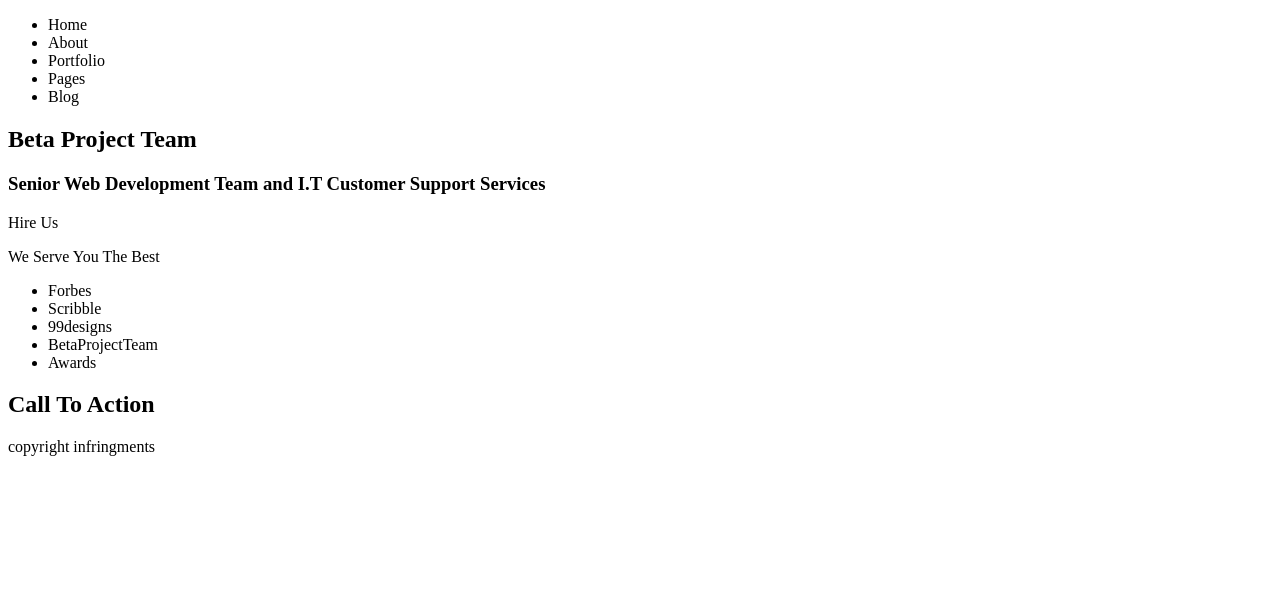
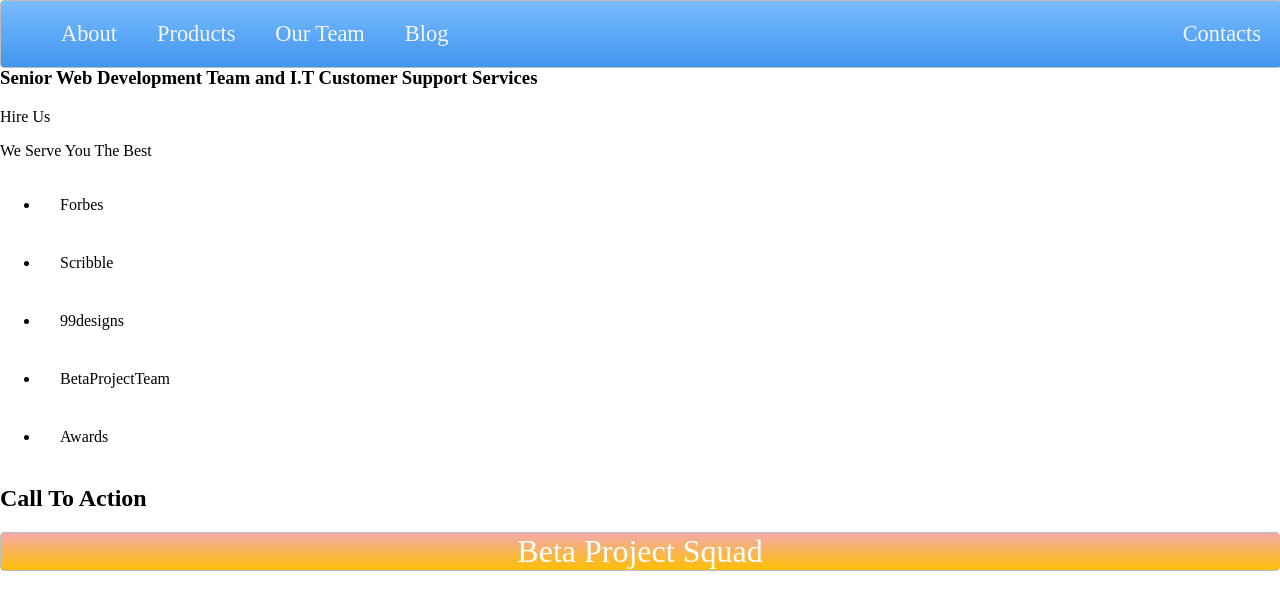
Before and after one commit to Beta-Projects-Squad/personal_website, a plain HTML site: page handc/index.html in a window 1280 px wide. Drawn offline with Linux system fonts and the light colour scheme.

Commit message:
added some css

```diff
--- a/handc/index.html
+++ b/handc/index.html
@@ -1,22 +1,19 @@
 <!DOCTYPE html>
-<html lang="en">
+<html>
 <head>
-    <meta charset="UTF-8" />
-    <meta name="viewport" content="width=device-width, initial-scale=1.0" />
-    <title>Personal Website</title>
-    <link rel="stylesheet" href="style.css" />
+  <title>Layout Master</title>
+  <link rel="stylesheet" type="text/css" href="./style.css">
 </head>
 <body>
-    <header>
-      <div class="icon"></div>
-      <ul class="header_list">
-        <li>Home</li>
-        <li>About</li>
-        <li>Portfolio</li>
-        <li>Pages</li>
-        <li>Blog</li>
+  <nav class="zone blue sticky">
+    <ul class="main-nav">
+      <li><a href="">About</a></li>
+      <li><a href="">Products</a></li>
+      <li><a href="">Our Team</a></li>
+      <li><a href="">Blog</a></li>
+      <li class="push"><a href="">Contacts</a></li>
     </ul>
-    </header>
+  </nav>
   <section class="section_one">
       <div>
         <div class="message_icon"></div>
@@ -44,6 +41,6 @@
     <section class="section_three">
       <h2 class="action">Call To Action</h2>
     </section>
-    <footer>copyright infringments</footer>
+  <footer class="zone yellow">Beta Project Squad</footer>
 </body>
 </html>
--- a/handc/style.css
+++ b/handc/style.css
@@ -0,0 +1,68 @@
+body {
+    margin: auto 0;
+}
+
+.zone {
+    cursor:pointer;
+    color:#FFF;
+    font-size:2em;
+    border-radius:4px;
+    border:1px solid #bbb;
+    transition: all 0.3s linear;
+}
+
+.zone:hover {
+    -webkit-box-shadow:rgba(0,0,0,0.8) 0px 5px 15px, inset rgba(0,0,0,0.15) 0px -10px 20px;
+    -moz-box-shadow:rgba(0,0,0,0.8) 0px 5px 15px, inset rgba(0,0,0,0.15) 0px -10px 20px;
+    -o-box-shadow:rgba(0,0,0,0.8) 0px 5px 15px, inset rgba(0,0,0,0.15) 0px -10px 20px;
+    box-shadow:rgba(0,0,0,0.8) 0px 5px 15px, inset rgba(0,0,0,0.15) 0px -10px 20px;
+}
+
+.sticky {
+    position: fixed;
+    top: 0;
+    width: 100%;
+}
+.main-nav {
+    display: flex;
+    list-style: none;
+    font-size: 0.7em;
+    margin: 0;
+}
+
+.push {
+    margin-left: auto;
+}
+
+li {
+    padding: 20px;
+}
+
+a {
+    color: #f5f5f6;
+    text-decoration: none;
+}
+
+footer {
+    text-align: center;
+}
+
+.yellow{
+    background: #F3AAAA; /* Old browsers */
+    background: -moz-linear-gradient(top, #F3AAAA 0%, #febf04 100%); /* FF3.6+ */
+    background: -webkit-gradient(linear, left top, left bottom, color-stop(0%,#F3AAAA), color-stop(100%,#febf04)); /* Chrome,Safari4+ */
+    background: -webkit-linear-gradient(top, #F3AAAA 0%,#febf04 100%); /* Chrome10+,Safari5.1+ */
+    background: -o-linear-gradient(top, #F3AAAA 0%,#febf04 100%); /* Opera 11.10+ */
+    background: -ms-linear-gradient(top, #F3AAAA 0%,#febf04 100%); /* IE10+ */
+    background: linear-gradient(top, #F3AAAA 0%,#febf04 100%); /* W3C */
+}
+
+.blue{
+    background: #7abcff; /* Old browsers */
+    background: -moz-linear-gradient(top, #7abcff 0%, #60abf8 44%, #4096ee 100%); /* FF3.6+ */
+    background: -webkit-gradient(linear, left top, left bottom, color-stop(0%,#7abcff), color-stop(44%,#60abf8), color-stop(100%,#4096ee)); /* Chrome,Safari4+ */
+    background: -webkit-linear-gradient(top, #7abcff 0%,#60abf8 44%,#4096ee 100%); /* Chrome10+,Safari5.1+ */
+    background: -o-linear-gradient(top, #7abcff 0%,#60abf8 44%,#4096ee 100%); /* Opera 11.10+ */
+    background: -ms-linear-gradient(top, #7abcff 0%,#60abf8 44%,#4096ee 100%); /* IE10+ */
+    background: linear-gradient(top, #7abcff 0%,#60abf8 44%,#4096ee 100%); /* W3C */
+}
```
Also changed, not shown: handc/script.js (added). Lines whose indentation alone changed are shown as unchanged.
